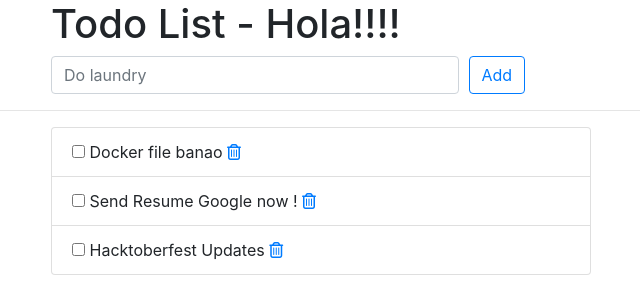
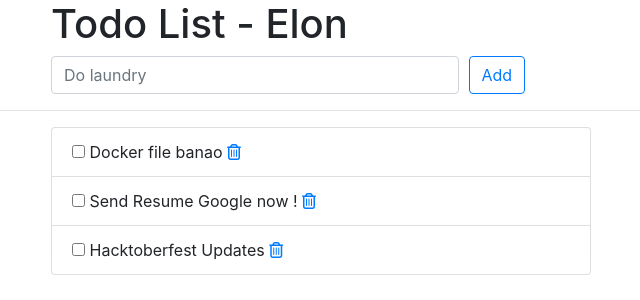
Before and after one commit to dhiv20/Jenkins-argocd-project-1, a Django app: page /todos/ in a window 1280 px wide. Shown: the top 300 px of the page, without its empty margins (224-864 px from the left). Run offline with Django 3.2, Linux system fonts and the light colour scheme; data comes from the database, SQL or seed files in the repository; some libraries are stand-ins or nearby versions.

Commit message:
Update index.html- testing

```diff
--- a/todos/templates/todos/index.html
+++ b/todos/templates/todos/index.html
@@ -12,7 +12,7 @@
     <div class="offset-md-2 col-lg-9">
       <div class="page-header">
         <h1>
-          Todo List - Hola!!!!
+          Todo List - Elon
         </h1>
       </div>
     </div>
```
